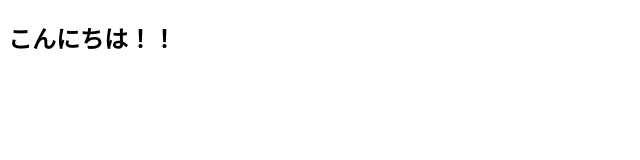
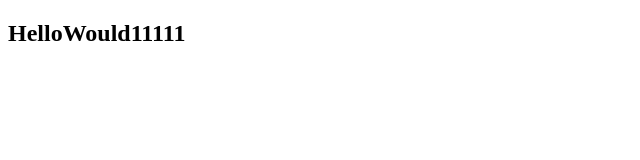
Before and after one commit to kyabero/test, a plain HTML site: page index.html in a window 1280 px wide. Shown: the whole page, without its empty margins (0-640 px from the left). Drawn offline with Linux system fonts and the light colour scheme.

Commit message:
commit message

```diff
--- a/index.html
+++ b/index.html
@@ -7,6 +7,6 @@
     <title>Document</title>
 </head>
 <body>
-    <h2>こんにちは！！</h2>
+    <h2>HelloWould11111</h2>
 </body>
 </html>
```
